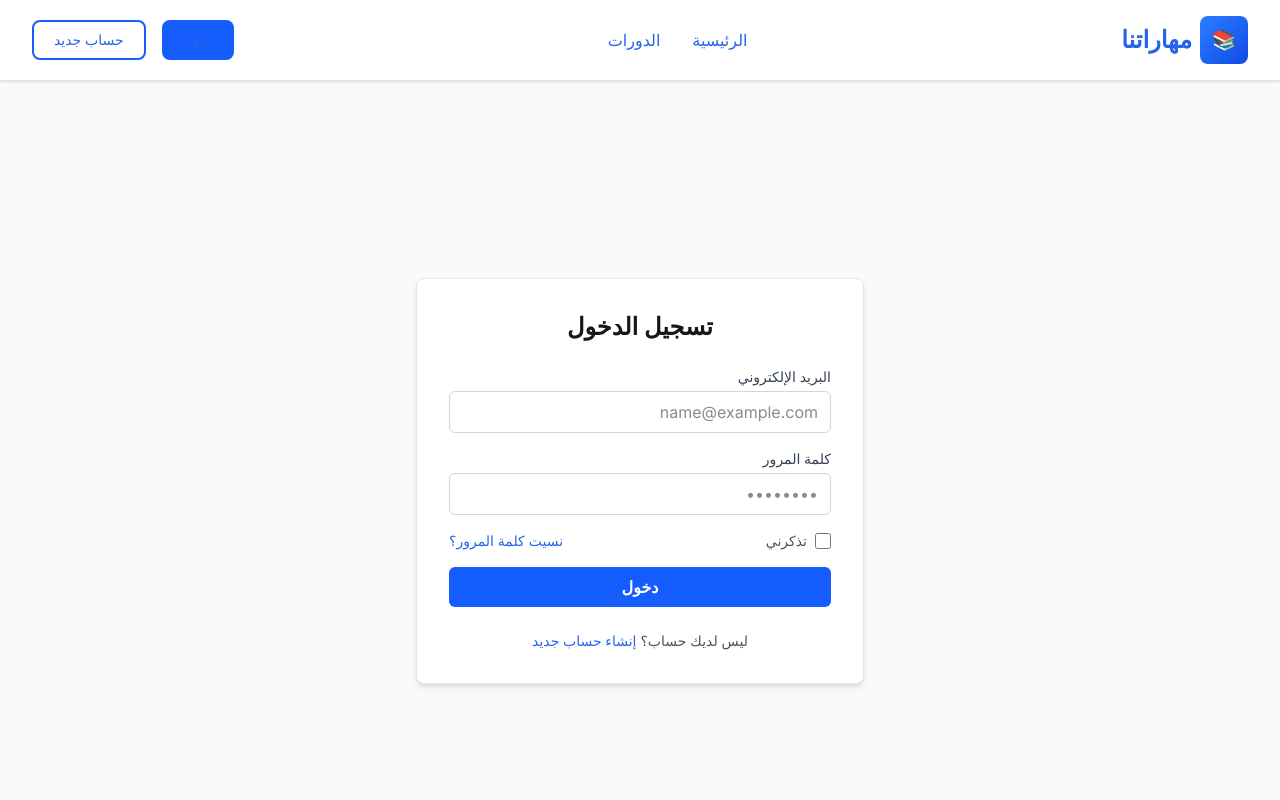
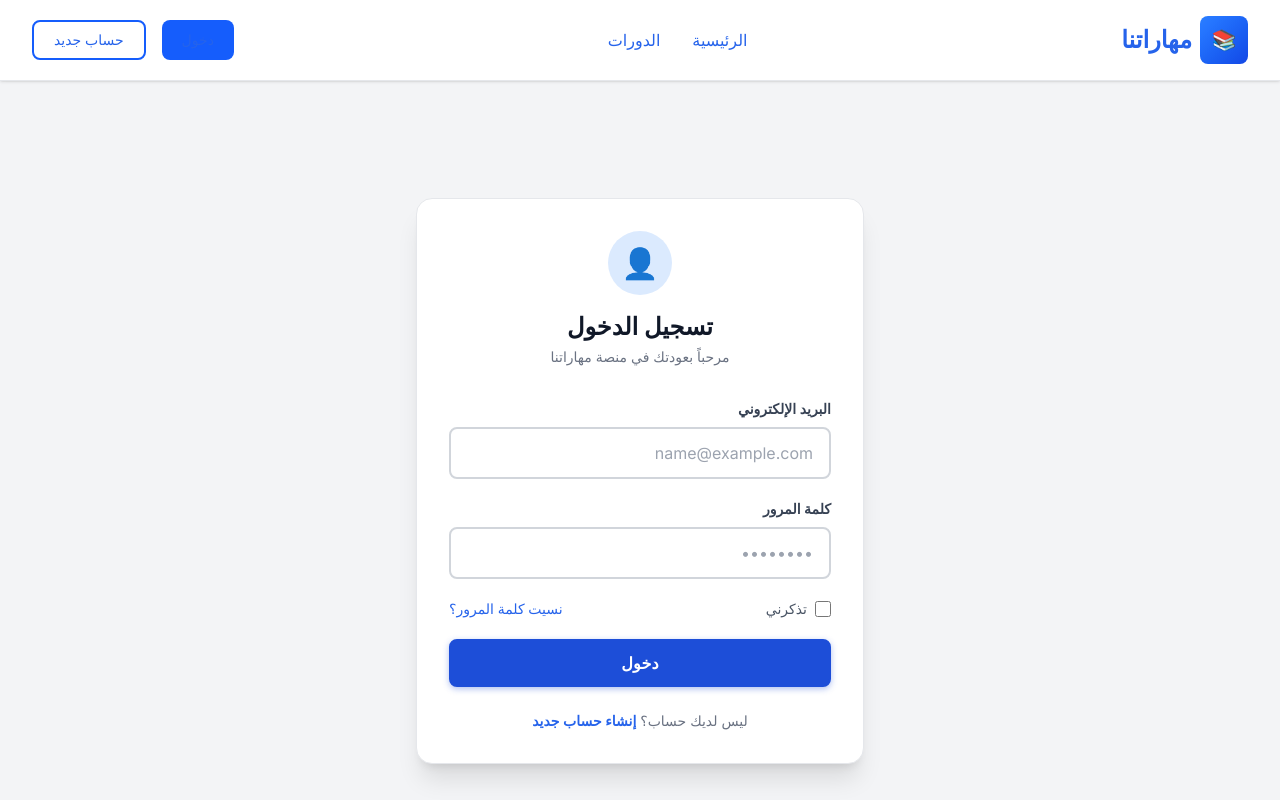
Before and after one commit to Anwaretoo1/maharatnaplatform, a Next.js app: page /login in a window 1280 px wide. Shown: the top 800 px of the page. Built offline with nearby package versions, Linux system fonts and the light colour scheme; no server answers.

Commit message:
fix: improve button contrast and form UI across all auth pages

```diff
--- a/src/app/forgot-password/page.tsx
+++ b/src/app/forgot-password/page.tsx
@@ -36,30 +36,35 @@ export default function ForgotPasswordPage() {
   };
 
   return (
-    <div className="min-h-screen flex items-center justify-center bg-gray-50 dark:bg-neutral-950 px-4">
-      <div className="max-w-md w-full space-y-8 bg-white dark:bg-neutral-900 p-8 rounded-xl shadow-lg border border-gray-100 dark:border-neutral-800">
-        <div>
-          <h2 className="mt-6 text-center text-3xl font-extrabold text-gray-900 dark:text-white">
+    <div className="min-h-screen flex items-center justify-center bg-gray-100 dark:bg-neutral-950 px-4">
+      <div className="max-w-md w-full bg-white dark:bg-neutral-900 p-8 rounded-2xl shadow-xl border border-gray-200 dark:border-neutral-800">
+        {/* Header */}
+        <div className="text-center mb-8">
+          <div className="w-16 h-16 bg-blue-100 dark:bg-blue-900/40 rounded-full flex items-center justify-center mx-auto mb-4">
+            <span className="text-3xl">🔐</span>
+          </div>
+          <h2 className="text-2xl font-bold text-gray-900 dark:text-white">
             نسيت كلمة المرور؟
           </h2>
-          <p className="mt-2 text-center text-sm text-gray-600 dark:text-gray-400">
+          <p className="mt-2 text-gray-500 dark:text-gray-400 text-sm leading-relaxed">
             أدخل بريدك الإلكتروني وسنرسل لك رابطاً لإعادة تعيين كلمة المرور.
           </p>
         </div>
 
         {status === 'success' ? (
-          <div className="bg-green-50 dark:bg-green-900/30 text-green-800 dark:text-green-200 p-4 rounded-md text-center">
-            {message}
+          <div className="bg-green-50 dark:bg-green-900/30 border border-green-200 dark:border-green-800 text-green-800 dark:text-green-200 p-5 rounded-xl text-center">
+            <span className="text-2xl block mb-2">✅</span>
+            <p className="font-medium">{message}</p>
             <div className="mt-4">
-              <Link href="/login" className="text-green-600 hover:text-green-500 font-medium">
+              <Link href="/login" className="btn btn-primary btn-sm inline-flex">
                 العودة لتسجيل الدخول
               </Link>
             </div>
           </div>
         ) : (
-          <form className="mt-8 space-y-6" onSubmit={handleSubmit}>
+          <form className="space-y-5" onSubmit={handleSubmit}>
             <div>
-              <label htmlFor="email-address" className="sr-only">
+              <label htmlFor="email-address" className="block text-sm font-semibold text-gray-700 dark:text-gray-300 mb-2">
                 البريد الإلكتروني
               </label>
               <input
@@ -68,30 +73,31 @@ export default function ForgotPasswordPage() {
                 type="email"
                 autoComplete="email"
                 required
-                className="appearance-none rounded-md relative block w-full px-3 py-2 border border-gray-300 dark:border-neutral-700 placeholder-gray-500 text-gray-900 dark:text-white dark:bg-neutral-800 focus:outline-none focus:ring-blue-500 focus:border-blue-500 focus:z-10 sm:text-sm"
-                placeholder="البريد الإلكتروني"
+                className="form-input"
+                placeholder="example@gmail.com"
                 value={email}
                 onChange={(e) => setEmail(e.target.value)}
               />
             </div>
 
             {status === 'error' && (
-              <div className="text-red-500 text-sm text-center">{message}</div>
+              <div className="flex items-center gap-2 bg-red-50 dark:bg-red-900/20 border border-red-200 dark:border-red-800 text-red-600 dark:text-red-400 p-3 rounded-lg text-sm">
+                <span>⚠️</span>
+                <span>{message}</span>
+              </div>
             )}
 
-            <div>
-              <button
-                type="submit"
-                disabled={status === 'loading'}
-                className="group relative w-full flex justify-center py-2 px-4 border border-transparent text-sm font-medium rounded-md text-white bg-blue-600 hover:bg-blue-700 focus:outline-none focus:ring-2 focus:ring-offset-2 focus:ring-blue-500 disabled:opacity-50"
-              >
-                {status === 'loading' ? 'جاري الإرسال...' : 'إرسال رابط إعادة التعيين'}
-              </button>
-            </div>
+            <button
+              type="submit"
+              disabled={status === 'loading'}
+              className="btn btn-primary btn-full"
+            >
+              {status === 'loading' ? '⏳ جاري الإرسال...' : 'إرسال رابط إعادة التعيين'}
+            </button>
 
-            <div className="text-center">
-              <Link href="/login" className="font-medium text-blue-600 hover:text-blue-500">
-                العودة لتسجيل الدخول
+            <div className="text-center pt-2">
+              <Link href="/login" className="text-blue-600 dark:text-blue-400 hover:underline font-medium text-sm">
+                ← العودة لتسجيل الدخول
               </Link>
             </div>
           </form>
--- a/src/app/globals.css
+++ b/src/app/globals.css
@@ -159,7 +159,131 @@ select:focus-visible {
   color: white;
 }
 
-/* Utility classes */
+/* ===================== Buttons ===================== */
+.btn {
+  display: inline-flex;
+  align-items: center;
+  justify-content: center;
+  gap: 0.5rem;
+  padding: 0.75rem 1.5rem;
+  font-size: 1rem;
+  font-weight: 600;
+  line-height: 1.25;
+  border-radius: 0.5rem;
+  border: 2px solid transparent;
+  cursor: pointer;
+  transition: all 0.2s ease;
+  text-decoration: none;
+  white-space: nowrap;
+  letter-spacing: 0.01em;
+}
+
+.btn:disabled {
+  opacity: 0.55;
+  cursor: not-allowed;
+  pointer-events: none;
+}
+
+/* Primary - Blue solid */
+.btn-primary {
+  background-color: #1d4ed8;
+  color: #ffffff;
+  border-color: #1d4ed8;
+  box-shadow: 0 2px 6px rgba(29, 78, 216, 0.35);
+}
+.btn-primary:hover {
+  background-color: #1e40af;
+  border-color: #1e40af;
+  box-shadow: 0 4px 12px rgba(29, 78, 216, 0.45);
+  transform: translateY(-1px);
+}
+
+/* Secondary - Outline */
+.btn-secondary {
+  background-color: transparent;
+  color: #1d4ed8;
+  border-color: #1d4ed8;
+}
+.btn-secondary:hover {
+  background-color: #eff6ff;
+  transform: translateY(-1px);
+}
+@media (prefers-color-scheme: dark) {
+  .btn-secondary {
+    color: #93c5fd;
+    border-color: #93c5fd;
+  }
+  .btn-secondary:hover {
+    background-color: rgba(147, 197, 253, 0.1);
+  }
+}
+
+/* Danger - Red */
+.btn-danger {
+  background-color: #dc2626;
+  color: #ffffff;
+  border-color: #dc2626;
+  box-shadow: 0 2px 6px rgba(220, 38, 38, 0.3);
+}
+.btn-danger:hover {
+  background-color: #b91c1c;
+  border-color: #b91c1c;
+  transform: translateY(-1px);
+}
+
+/* Success - Green */
+.btn-success {
+  background-color: #059669;
+  color: #ffffff;
+  border-color: #059669;
+  box-shadow: 0 2px 6px rgba(5, 150, 105, 0.3);
+}
+.btn-success:hover {
+  background-color: #047857;
+  border-color: #047857;
+  transform: translateY(-1px);
+}
+
+/* Full width modifier */
+.btn-full { width: 100%; }
+
+/* Small modifier */
+.btn-sm {
+  padding: 0.5rem 1rem;
+  font-size: 0.875rem;
+}
+
+/* ===================== Form inputs ===================== */
+.form-input {
+  width: 100%;
+  padding: 0.75rem 1rem;
+  font-size: 1rem;
+  border: 2px solid #d1d5db;
+  border-radius: 0.5rem;
+  background-color: #ffffff;
+  color: #111827;
+  transition: border-color 0.2s, box-shadow 0.2s;
+  outline: none;
+}
+.form-input::placeholder { color: #9ca3af; }
+.form-input:focus {
+  border-color: #2563eb;
+  box-shadow: 0 0 0 3px rgba(37, 99, 235, 0.15);
+}
+@media (prefers-color-scheme: dark) {
+  .form-input {
+    background-color: #262626;
+    border-color: #404040;
+    color: #f5f5f5;
+  }
+  .form-input::placeholder { color: #737373; }
+  .form-input:focus {
+    border-color: #3b82f6;
+    box-shadow: 0 0 0 3px rgba(59, 130, 246, 0.2);
+  }
+}
+
+/* ===================== Utility classes ===================== */
 .text-gradient {
   background: linear-gradient(135deg, var(--primary) 0%, #7c3aed 100%);
   -webkit-background-clip: text;
@@ -191,6 +315,6 @@ select:focus-visible {
 /* Responsive text */
 @media (max-width: 640px) {
   body {
-    font-size: 14px;
+    font-size: 15px;
   }
 }
--- a/src/app/login/page.tsx
+++ b/src/app/login/page.tsx
@@ -61,19 +61,27 @@ export default function LoginPage() {
   };
 
   return (
-    <main className="flex min-h-screen flex-col items-center justify-center p-8 md:p-24 bg-gray-50 dark:bg-neutral-950">
-      <div className="w-full max-w-md bg-white dark:bg-neutral-900 rounded-lg shadow-md p-8 border border-gray-200 dark:border-neutral-800">
-        <h1 className="text-2xl font-bold text-center mb-6">تسجيل الدخول</h1>
+    <main className="flex min-h-screen flex-col items-center justify-center px-4 bg-gray-100 dark:bg-neutral-950">
+      <div className="w-full max-w-md bg-white dark:bg-neutral-900 rounded-2xl shadow-xl p-8 border border-gray-200 dark:border-neutral-800">
+        {/* Header */}
+        <div className="text-center mb-8">
+          <div className="w-16 h-16 bg-blue-100 dark:bg-blue-900/40 rounded-full flex items-center justify-center mx-auto mb-4">
+            <span className="text-3xl">👤</span>
+          </div>
+          <h1 className="text-2xl font-bold text-gray-900 dark:text-white">تسجيل الدخول</h1>
+          <p className="text-gray-500 dark:text-gray-400 text-sm mt-1">مرحباً بعودتك في منصة مهاراتنا</p>
+        </div>
 
         {error && (
-          <div className="bg-red-100 border border-red-400 text-red-700 px-4 py-3 rounded relative mb-4" role="alert">
-            <span className="block sm:inline">{error}</span>
+          <div className="flex items-center gap-2 bg-red-50 dark:bg-red-900/20 border border-red-200 dark:border-red-800 text-red-600 dark:text-red-400 p-3 rounded-lg text-sm mb-5">
+            <span>⚠️</span>
+            <span>{error}</span>
           </div>
         )}
 
-        <form className="space-y-4" onSubmit={handleSubmit}>
+        <form className="space-y-5" onSubmit={handleSubmit}>
           <div>
-            <label htmlFor="email" className="block text-sm font-medium text-gray-700 dark:text-gray-300 mb-1">
+            <label htmlFor="email" className="block text-sm font-semibold text-gray-700 dark:text-gray-300 mb-2">
               البريد الإلكتروني
             </label>
             <input
@@ -82,13 +90,13 @@ export default function LoginPage() {
               value={formData.email}
               onChange={handleChange}
               required
-              className="w-full px-3 py-2 border border-gray-300 dark:border-neutral-700 rounded-md focus:outline-none focus:ring-2 focus:ring-blue-500 dark:bg-neutral-800"
+              className="form-input"
               placeholder="name@example.com"
             />
           </div>
 
           <div>
-            <label htmlFor="password" className="block text-sm font-medium text-gray-700 dark:text-gray-300 mb-1">
+            <label htmlFor="password" className="block text-sm font-semibold text-gray-700 dark:text-gray-300 mb-2">
               كلمة المرور
             </label>
             <input
@@ -97,31 +105,33 @@ export default function LoginPage() {
               value={formData.password}
               onChange={handleChange}
               required
-              className="w-full px-3 py-2 border border-gray-300 dark:border-neutral-700 rounded-md focus:outline-none focus:ring-2 focus:ring-blue-500 dark:bg-neutral-800"
+              className="form-input"
               placeholder="••••••••"
             />
           </div>
 
           <div className="flex items-center justify-between text-sm">
-            <label className="flex items-center">
-              <input type="checkbox" className="form-checkbox h-4 w-4 text-blue-600" />
-              <span className="mr-2 text-gray-600 dark:text-gray-400">تذكرني</span>
+            <label className="flex items-center gap-2 cursor-pointer">
+              <input type="checkbox" className="w-4 h-4 rounded accent-blue-600" />
+              <span className="text-gray-600 dark:text-gray-400">تذكرني</span>
             </label>
-            <Link href="/forgot-password" className="text-blue-600 hover:underline">نسيت كلمة المرور؟</Link>
+            <Link href="/forgot-password" className="text-blue-600 dark:text-blue-400 hover:underline font-medium">
+              نسيت كلمة المرور؟
+            </Link>
           </div>
 
           <button
             type="submit"
             disabled={loading}
-            className={`w-full bg-blue-600 hover:bg-blue-700 text-white font-bold py-2 px-4 rounded-md transition-colors ${loading ? 'opacity-50 cursor-not-allowed' : ''}`}
+            className="btn btn-primary btn-full"
           >
-            {loading ? 'جاري الدخول...' : 'دخول'}
+            {loading ? '⏳ جاري الدخول...' : 'دخول'}
           </button>
         </form>
 
-        <div className="mt-6 text-center text-sm text-gray-600 dark:text-gray-400">
+        <div className="mt-6 text-center text-sm text-gray-500 dark:text-gray-400">
           ليس لديك حساب؟{' '}
-          <Link href="/register" className="text-blue-600 hover:underline font-medium">
+          <Link href="/register" className="text-blue-600 dark:text-blue-400 hover:underline font-semibold">
             إنشاء حساب جديد
           </Link>
         </div>
--- a/src/app/register/page.tsx
+++ b/src/app/register/page.tsx
@@ -59,19 +59,27 @@ export default function RegisterPage() {
   };
 
   return (
-    <main className="flex min-h-screen flex-col items-center justify-center p-8 md:p-24 bg-gray-50 dark:bg-neutral-950">
-      <div className="w-full max-w-md bg-white dark:bg-neutral-900 rounded-lg shadow-md p-8 border border-gray-200 dark:border-neutral-800">
-        <h1 className="text-2xl font-bold text-center mb-6">إنشاء حساب جديد</h1>
+    <main className="flex min-h-screen flex-col items-center justify-center px-4 py-8 bg-gray-100 dark:bg-neutral-950">
+      <div className="w-full max-w-md bg-white dark:bg-neutral-900 rounded-2xl shadow-xl p-8 border border-gray-200 dark:border-neutral-800">
+        {/* Header */}
+        <div className="text-center mb-8">
+          <div className="w-16 h-16 bg-blue-100 dark:bg-blue-900/40 rounded-full flex items-center justify-center mx-auto mb-4">
+            <span className="text-3xl">✨</span>
+          </div>
+          <h1 className="text-2xl font-bold text-gray-900 dark:text-white">إنشاء حساب جديد</h1>
+          <p className="text-gray-500 dark:text-gray-400 text-sm mt-1">انضم إلى مجتمع مهاراتنا</p>
+        </div>
 
         {error && (
-          <div className="bg-red-100 border border-red-400 text-red-700 px-4 py-3 rounded relative mb-4" role="alert">
-            <span className="block sm:inline">{error}</span>
+          <div className="flex items-center gap-2 bg-red-50 dark:bg-red-900/20 border border-red-200 dark:border-red-800 text-red-600 dark:text-red-400 p-3 rounded-lg text-sm mb-5">
+            <span>⚠️</span>
+            <span>{error}</span>
           </div>
         )}
 
-        <form className="space-y-4" onSubmit={handleSubmit}>
+        <form className="space-y-5" onSubmit={handleSubmit}>
           <div>
-            <label htmlFor="name" className="block text-sm font-medium text-gray-700 dark:text-gray-300 mb-1">
+            <label htmlFor="name" className="block text-sm font-semibold text-gray-700 dark:text-gray-300 mb-2">
               الاسم الكامل
             </label>
             <input
@@ -80,13 +88,13 @@ export default function RegisterPage() {
               value={formData.name}
               onChange={handleChange}
               required
-              className="w-full px-3 py-2 border border-gray-300 dark:border-neutral-700 rounded-md focus:outline-none focus:ring-2 focus:ring-blue-500 dark:bg-neutral-800"
+              className="form-input"
               placeholder="الاسم الكامل"
             />
           </div>
 
           <div>
-            <label htmlFor="email" className="block text-sm font-medium text-gray-700 dark:text-gray-300 mb-1">
+            <label htmlFor="email" className="block text-sm font-semibold text-gray-700 dark:text-gray-300 mb-2">
               البريد الإلكتروني
             </label>
             <input
@@ -95,13 +103,13 @@ export default function RegisterPage() {
               value={formData.email}
               onChange={handleChange}
               required
-              className="w-full px-3 py-2 border border-gray-300 dark:border-neutral-700 rounded-md focus:outline-none focus:ring-2 focus:ring-blue-500 dark:bg-neutral-800"
+              className="form-input"
               placeholder="name@example.com"
             />
           </div>
 
           <div>
-            <label htmlFor="password" className="block text-sm font-medium text-gray-700 dark:text-gray-300 mb-1">
+            <label htmlFor="password" className="block text-sm font-semibold text-gray-700 dark:text-gray-300 mb-2">
               كلمة المرور
             </label>
             <input
@@ -110,7 +118,7 @@ export default function RegisterPage() {
               value={formData.password}
               onChange={handleChange}
               required
-              className="w-full px-3 py-2 border border-gray-300 dark:border-neutral-700 rounded-md focus:outline-none focus:ring-2 focus:ring-blue-500 dark:bg-neutral-800"
+              className="form-input"
               placeholder="••••••••"
             />
           </div>
@@ -148,15 +156,15 @@ export default function RegisterPage() {
           <button
             type="submit"
             disabled={loading}
-            className={`w-full bg-blue-600 hover:bg-blue-700 text-white font-bold py-2 px-4 rounded-md transition-colors mt-4 ${loading ? 'opacity-50 cursor-not-allowed' : ''}`}
+            className="btn btn-primary btn-full"
           >
-            {loading ? 'جاري الإنشاء...' : 'إنشاء الحساب'}
+            {loading ? '⏳ جاري الإنشاء...' : 'إنشاء الحساب'}
           </button>
         </form>
 
-        <div className="mt-6 text-center text-sm text-gray-600 dark:text-gray-400">
+        <div className="mt-6 text-center text-sm text-gray-500 dark:text-gray-400">
           لديك حساب بالفعل؟{' '}
-          <Link href="/login" className="text-blue-600 hover:underline font-medium">
+          <Link href="/login" className="text-blue-600 dark:text-blue-400 hover:underline font-semibold">
             تسجيل الدخول
           </Link>
         </div>
```
Also changed, not shown: src/app/reset-password/page.tsx (+24 -18 lines).
